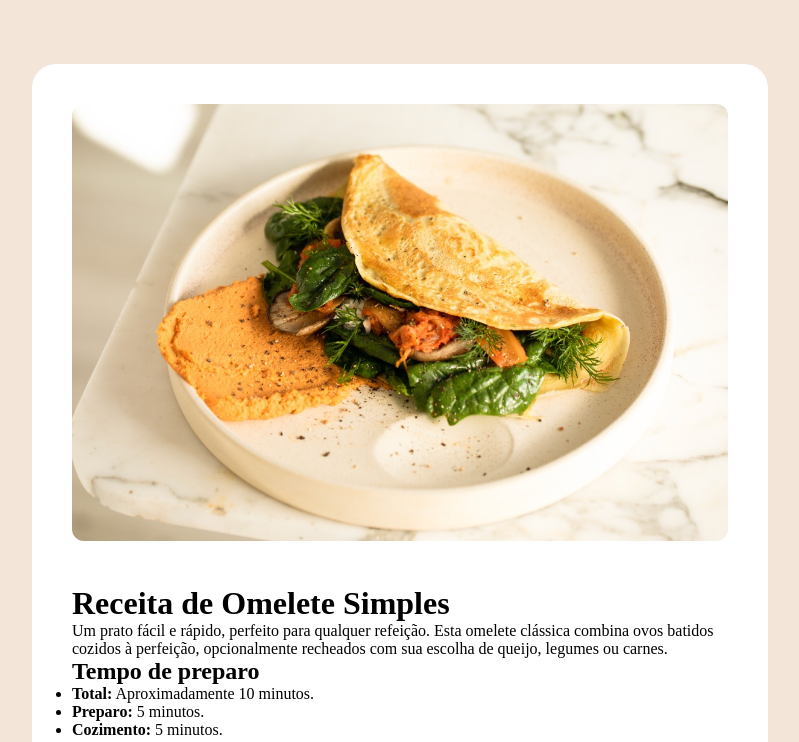
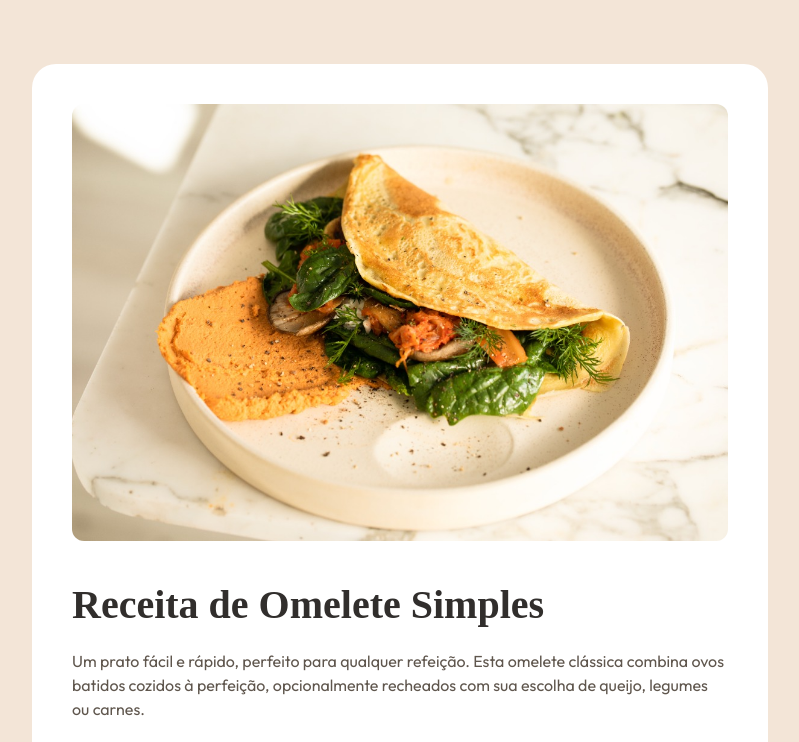
Before and after one commit to GugaAR7E/receita_gustavopereira01mb, a plain HTML site: page index.html in a window 1280 px wide. Shown: the top 742 px of the page, without its empty margins (240-1039 px from the left). Drawn offline with Linux system fonts and the light colour scheme.

Commit message:
Quarto commit do CSS

```diff
--- a/style.css
+++ b/style.css
@@ -24,5 +24,22 @@ div img{
     margin-bottom: 40px;
 }
 h1,h2 {
-    font-family: 'lora' serif;
+    font-family: 'lora', serif;
 }
+
+h1 {
+    font-size: 40px;
+    color: #312e2c;
+    line-height: 100%;
+    margin-bottom: 24px;
+}
+
+p, li, th, td {
+    font-family: 'Outfit', sans-serif;
+}
+
+p {
+    color: #5f564d;
+    line-height: 150%;
+    margin-bottom: 32px;
+}
```
